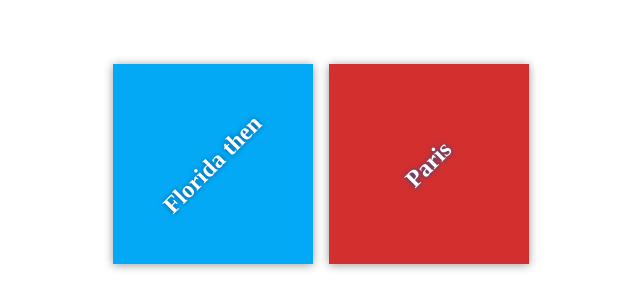
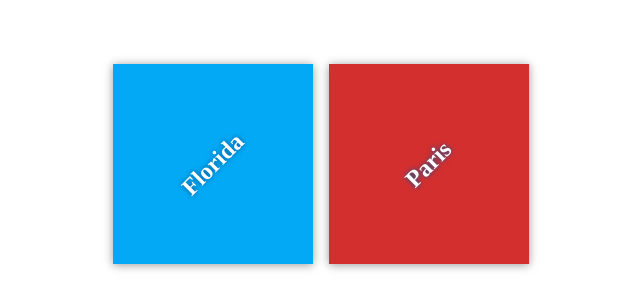
Before and after one commit to almakldi/my-travel-plans, a plain HTML site: page index.html in a window 1280 px wide. Shown: the part 236-544 px from the top of the page, without its empty margins (319-959 px from the left). Drawn offline with Linux system fonts and the light colour scheme; files that its build step writes are made by us from their sources.

```diff
--- a/index.html
+++ b/index.html
@@ -11,7 +11,7 @@
     <div class="container">
         <div class="destination-container">
             <div class="destination" id="florida">
-                <h2>Florida then</h2>
+                <h2>Florida</h2>
             </div>
 
             <div class="destination" id="paris">
```
